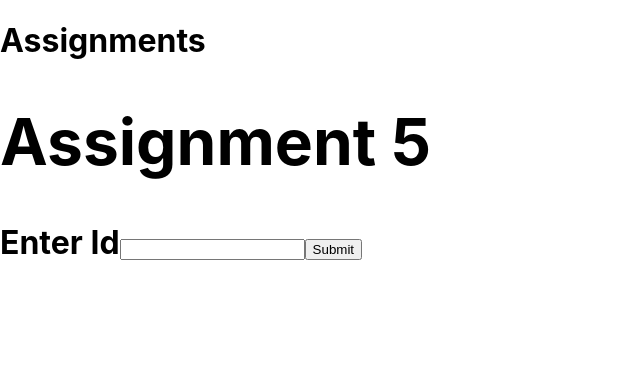
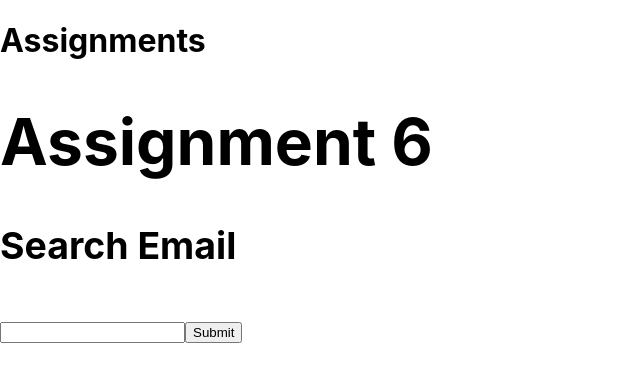
Before and after one commit to BiswarupChatt/dct-react-assignments, a React (Create React App) app: page / in a window 1280 px wide. Shown: the top 382 px of the page, without its empty margins (0-640 px from the left). Built offline with nearby package versions, Linux system fonts and the light colour scheme.

Commit message:
sixth assignment done

```diff
--- a/src/App.js
+++ b/src/App.js
@@ -2,8 +2,8 @@
 // import Assignment2 from "./R1S12/Assignment2"
 // import Assignment3 from "./R1S12/Assignment3"
 // import Assignment4 from "./R1S12/Assignment4"
-import Assignment5 from "./R1S12/Assignment5"
-// import Assignment6 from "./R1S12/Assignment6"
+// import Assignment5 from "./R1S12/Assignment5"
+import Assignment6 from "./R1S12/Assignment6"
 // import Assignment7 from "./R1S12/Assignment7"
 // import Assignment8 from "./R1S12/Assignment8"
 // import Assignment9 from "./R1S12/Assignment9"
@@ -23,8 +23,8 @@ export default function App() {
         {/* <Assignment2 /> */}
         {/* <Assignment3 /> */}
         {/* <Assignment4 /> */}
-        <Assignment5 />
-        {/* <Assignment6 /> */}
+        {/* <Assignment5 /> */}
+        <Assignment6 />
         {/* <Assignment7 /> */}
         {/* <Assignment8 /> */}
         {/* <Assignment9 /> */}
--- /dev/null
+++ b/src/R1S12/Assignment6.js
@@ -0,0 +1,49 @@
+import axios from "axios"
+import { useState } from "react"
+
+
+export default function Assignment6() {
+
+    const [email, setEmail] = useState("")
+    const [error, setError] = useState("")
+    const [user, setUser] = useState(null)
+
+    const handleSubmit = (e) => {
+        e.preventDefault()
+        axios.get(`https://jsonplaceholder.typicode.com/users?email=${email}`)
+            .then((response) => {
+                const result = response.data
+                if (result.length > 0) {
+                    setUser(result[0])
+                    setError(null)
+                } else {
+                    setError("Record not found")
+                    setUser(null)
+                }
+            })
+            .catch((err) => {
+                console.log(err)
+            })
+    }
+    return (
+        <div>
+            <h1>
+                Assignment 6
+            </h1>
+            <h3>Search Email</h3>
+
+            <form onSubmit={handleSubmit}>
+                <input
+                    type="text"
+                    value={email}
+                    onChange={(e) => {
+                        setEmail(e.target.value)
+                    }}
+                />
+                <input type="submit" />
+            </form>
+            {user && <h2 style={{color: "green"}}>{user.name} {user.email} {user.address.city}</h2>}
+            {error && <h2 style={{color: 'red'}}>{error}</h2>}
+        </div>
+    )
+}
```
